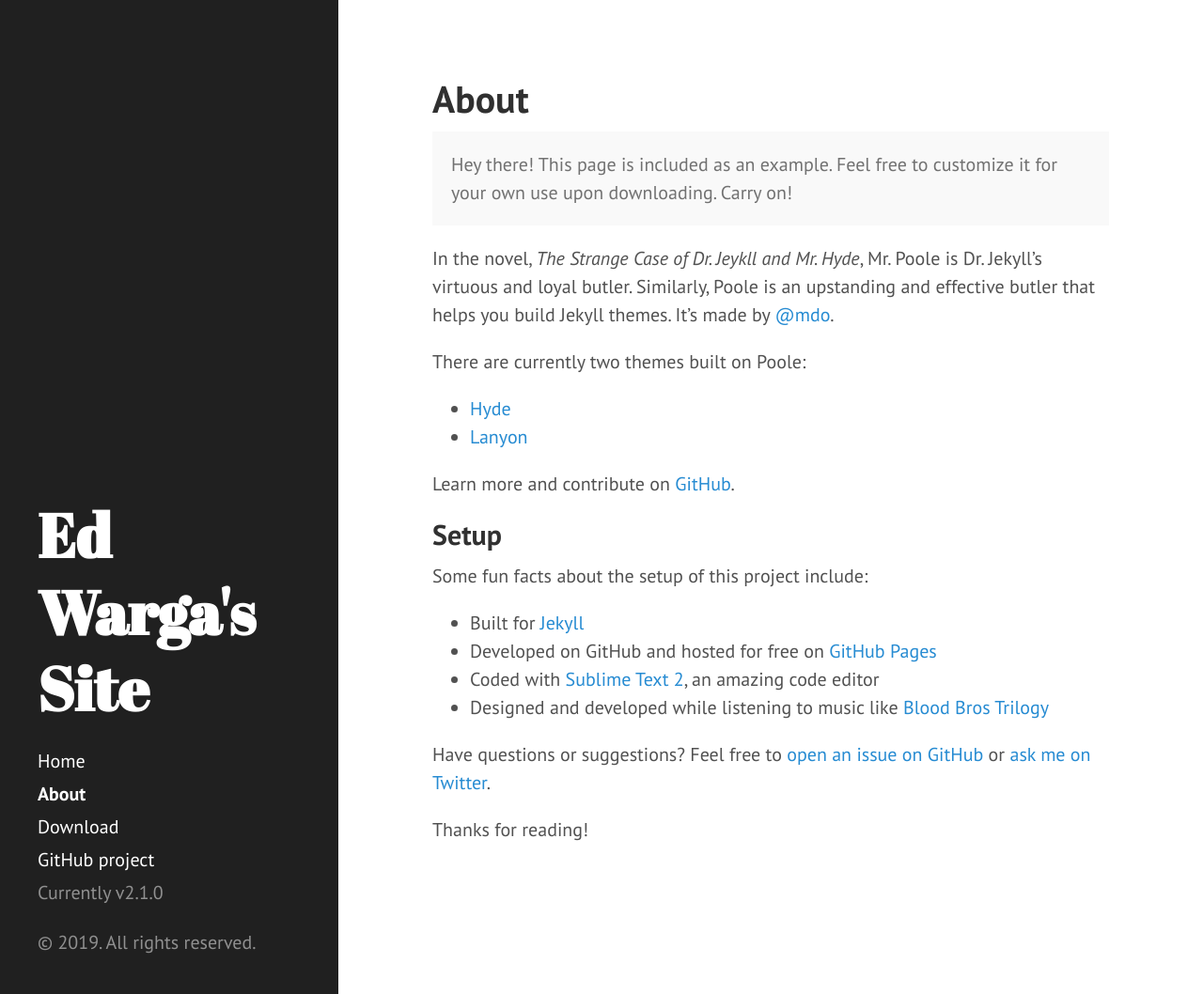
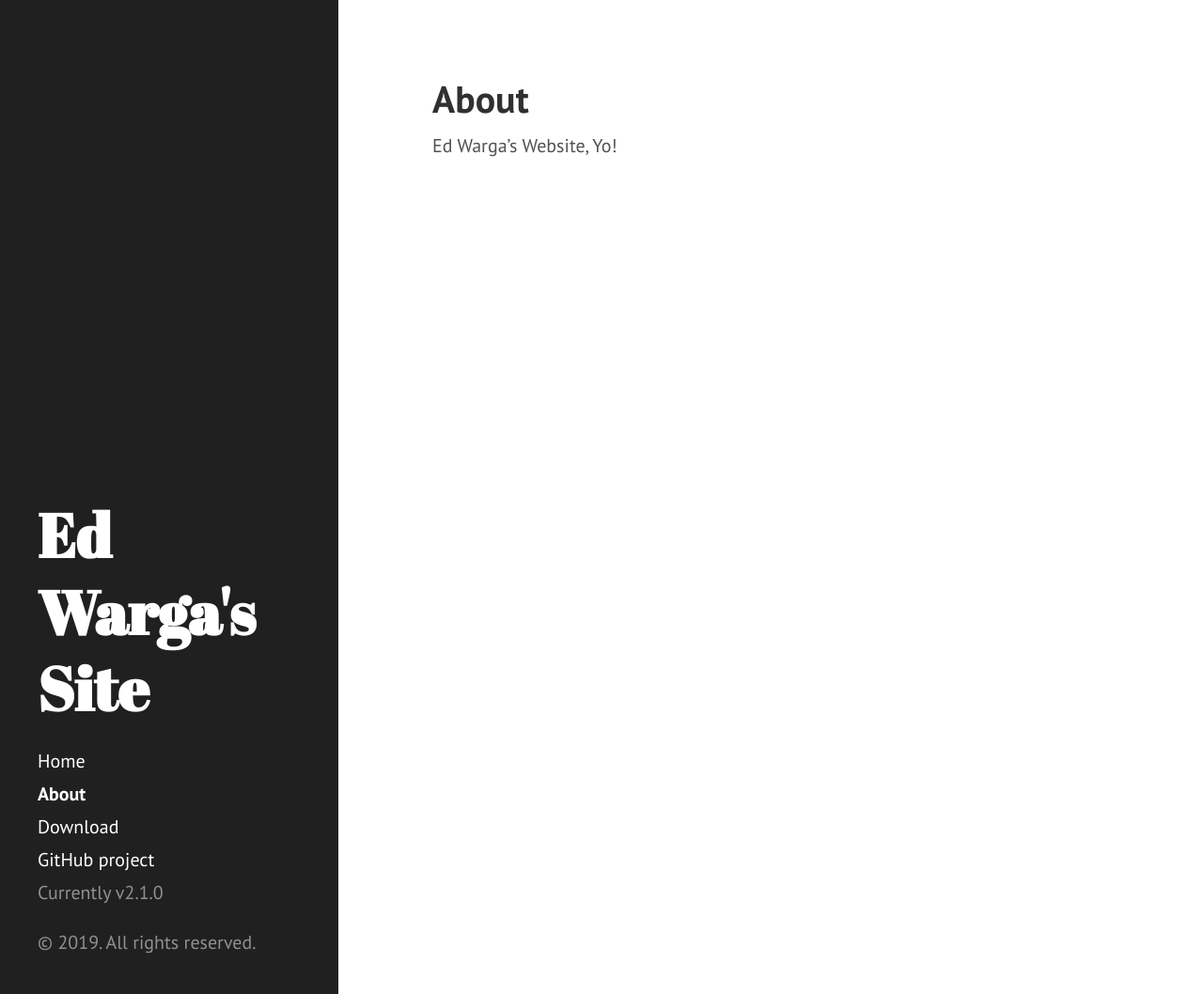
Before and after one commit to EdWarga/edwarga.github.io, a Jekyll site: the page built from about.md, in a window 1280 px wide and 1058 px high. Shown: the whole window at 94% size. Built offline with Jekyll 4.4.1, drawn with Linux system fonts in a browser that asks for light colours; Markdown is read by kramdown in place of the engine named in the settings.

Commit message:
Update about.md

```diff
--- a/about.md
+++ b/about.md
@@ -2,29 +2,4 @@
 layout: page
 title: About
 ---
-
-<p class="message">
-  Hey there! This page is included as an example. Feel free to customize it for your own use upon downloading. Carry on!
-</p>
-
-In the novel, *The Strange Case of Dr. Jeykll and Mr. Hyde*, Mr. Poole is Dr. Jekyll's virtuous and loyal butler. Similarly, Poole is an upstanding and effective butler that helps you build Jekyll themes. It's made by [@mdo](https://twitter.com/mdo).
-
-There are currently two themes built on Poole:
-
-* [Hyde](http://hyde.getpoole.com)
-* [Lanyon](http://lanyon.getpoole.com)
-
-Learn more and contribute on [GitHub](https://github.com/poole).
-
-## Setup
-
-Some fun facts about the setup of this project include:
-
-* Built for [Jekyll](http://jekyllrb.com)
-* Developed on GitHub and hosted for free on [GitHub Pages](https://pages.github.com)
-* Coded with [Sublime Text 2](http://sublimetext.com), an amazing code editor
-* Designed and developed while listening to music like [Blood Bros Trilogy](https://soundcloud.com/maddecent/sets/blood-bros-series)
-
-Have questions or suggestions? Feel free to [open an issue on GitHub](https://github.com/poole/issues/new) or [ask me on Twitter](https://twitter.com/mdo).
-
-Thanks for reading!
+Ed Warga's Website, Yo!
```
